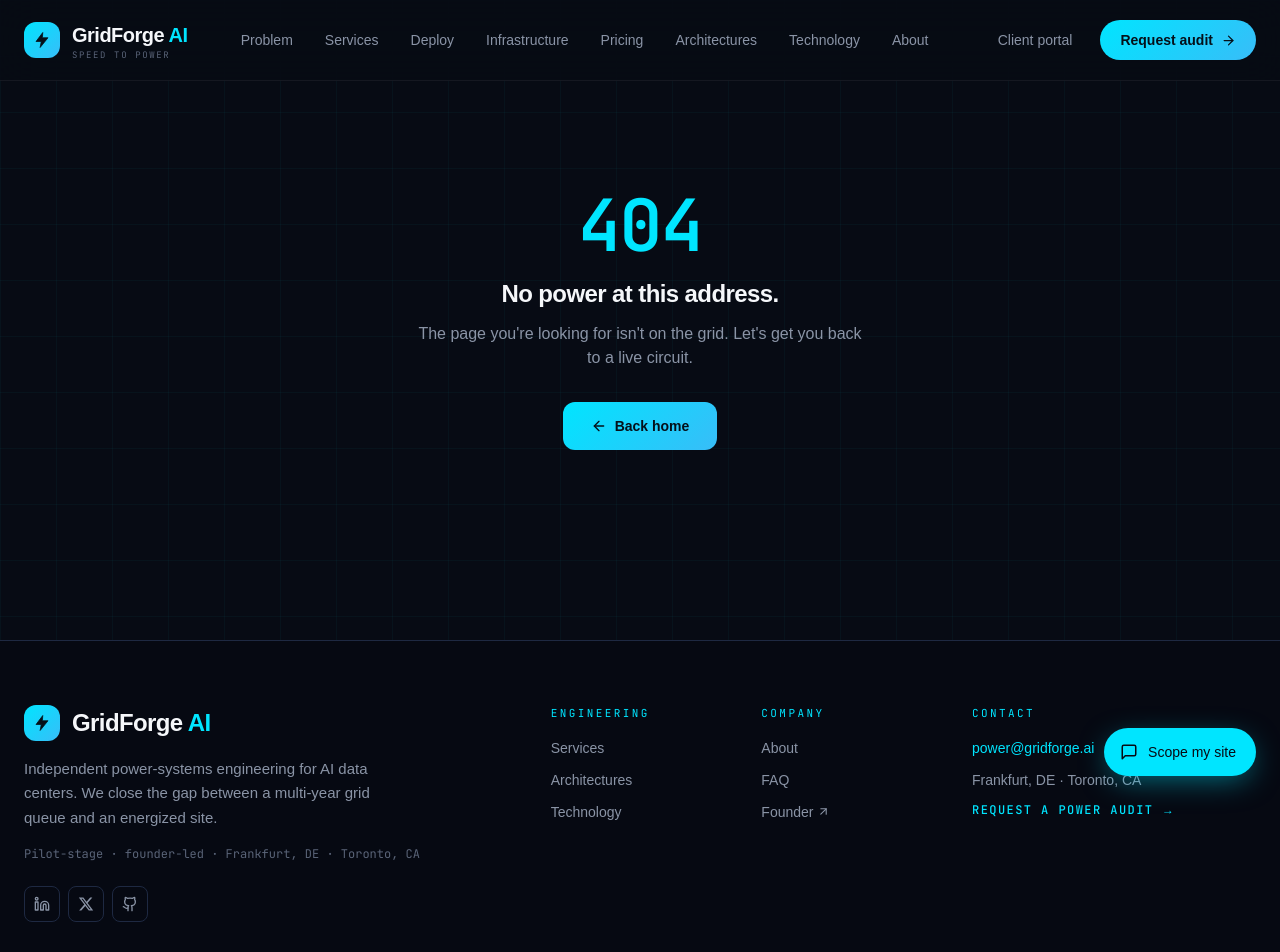
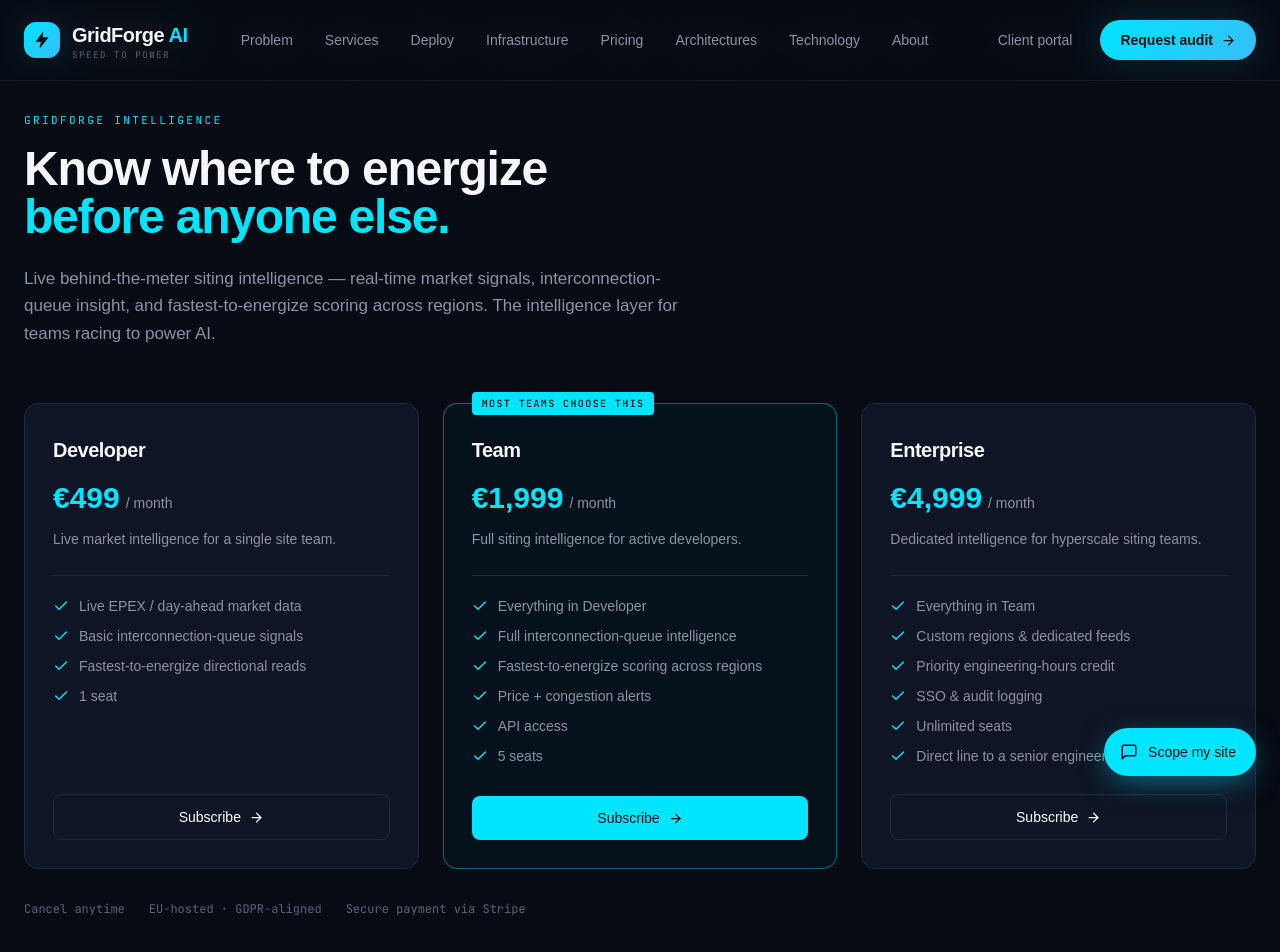
Before and after one commit to iceccarelli/GridForge-AI, a Next.js app: page /intelligence in a window 1280 px wide. Before the commit this address had no page. Shown: the top 952 px of the page. Built offline with nearby package versions, Linux system fonts and the light colour scheme; a web font is replaced by a local one.

Commit message:
feat(subscriptions): intelligence plans page + stripe recurring checkout

```diff
--- /dev/null
+++ b/app/api/subscribe/route.ts
@@ -0,0 +1,60 @@
+import { NextResponse } from "next/server";
+import Stripe from "stripe";
+import { PLANS } from "@/lib/subscriptions";
+
+export const runtime = "nodejs";
+
+// Creates a Stripe Checkout Session in subscription mode for a GridForge
+// Intelligence plan. Prices are created inline from lib/subscriptions (single
+// source of truth), so there's no separate Stripe dashboard product to drift.
+export async function POST(req: Request) {
+  const key = process.env.STRIPE_SECRET_KEY;
+  if (!key) {
+    return NextResponse.json({ ok: false, error: "Payments not configured" }, { status: 503 });
+  }
+  const stripe = new Stripe(key);
+
+  let body: { plan?: string; email?: string } = {};
+  try {
+    body = await req.json();
+  } catch {
+    return NextResponse.json({ ok: false, error: "Invalid payload" }, { status: 400 });
+  }
+
+  const plan = PLANS.find((p) => p.id === body.plan);
+  if (!plan) {
+    return NextResponse.json({ ok: false, error: "Unknown plan" }, { status: 400 });
+  }
+
+  const origin = req.headers.get("origin") || process.env.SITE_URL || "https://timetopower.ai";
+
+  try {
+    const session = await stripe.checkout.sessions.create({
+      mode: "subscription",
+      payment_method_types: ["card"],
+      line_items: [
+        {
+          price_data: {
+            currency: "eur",
+            recurring: { interval: "month" },
+            product_data: {
+              name: `GridForge Intelligence — ${plan.name}`,
+              description: plan.tagline,
+            },
+            unit_amount: plan.priceCents,
+          },
+          quantity: 1,
+        },
+      ],
+      customer_email: body.email,
+      metadata: { plan: plan.id, kind: "intelligence_subscription" },
+      success_url: `${origin}/account?sub=success&session_id={CHECKOUT_SESSION_ID}`,
+      cancel_url: `${origin}/intelligence?sub=cancelled`,
+    });
+
+    return NextResponse.json({ ok: true, url: session.url });
+  } catch (err) {
+    console.error("[GridForge] subscribe error:", err);
+    return NextResponse.json({ ok: false, error: "Could not start checkout" }, { status: 500 });
+  }
+}
--- /dev/null
+++ b/app/intelligence/page.tsx
@@ -0,0 +1,114 @@
+"use client";
+
+import { useState } from "react";
+import { Navbar } from "@/components/Navbar";
+import { Footer } from "@/components/Footer";
+import { PLANS, eurMonth } from "@/lib/subscriptions";
+import { Check, ArrowRight, Loader2 } from "lucide-react";
+
+export default function IntelligencePage() {
+  const [loading, setLoading] = useState<string | null>(null);
+
+  async function subscribe(planId: string) {
+    setLoading(planId);
+    try {
+      const res = await fetch("/api/subscribe", {
+        method: "POST",
+        headers: { "Content-Type": "application/json" },
+        body: JSON.stringify({ plan: planId }),
+      });
+      const data = await res.json();
+      if (data.ok && data.url) {
+        window.location.href = data.url;
+      } else {
+        alert(data.error || "Could not start checkout.");
+        setLoading(null);
+      }
+    } catch {
+      alert("Could not start checkout.");
+      setLoading(null);
+    }
+  }
+
+  return (
+    <>
+      <Navbar />
+      <main className="bg-ink min-h-screen pt-28 pb-24">
+        <div className="max-w-7xl mx-auto px-6">
+          <div className="max-w-2xl">
+            <div className="eyebrow text-power mb-4">GridForge Intelligence</div>
+            <h1 className="text-4xl md:text-5xl font-semibold tracking-tight leading-[1.1]">
+              Know where to energize
+              <br />
+              <span className="text-power">before anyone else.</span>
+            </h1>
+            <p className="text-mute text-[17px] leading-relaxed mt-6">
+              Live behind-the-meter siting intelligence — real-time market signals,
+              interconnection-queue insight, and fastest-to-energize scoring across regions.
+              The intelligence layer for teams racing to power AI.
+            </p>
+          </div>
+
+          <div className="grid grid-cols-1 lg:grid-cols-3 gap-6 mt-14">
+            {PLANS.map((plan) => (
+              <div
+                key={plan.id}
+                className={`relative rounded-[var(--radius)] border p-7 flex flex-col transition-all ${
+                  plan.highlighted
+                    ? "border-power/40 bg-power/[0.03]"
+                    : "border-line bg-panel hover:border-power/30"
+                }`}
+              >
+                {plan.highlighted && (
+                  <div className="absolute -top-3 left-7 data text-[10px] uppercase tracking-[0.14em] font-medium text-ink bg-power px-2.5 py-1 rounded">
+                    Most teams choose this
+                  </div>
+                )}
+                <h2 className="text-xl font-semibold tracking-tight mt-1">{plan.name}</h2>
+                <div className="mt-4 flex items-baseline gap-1.5">
+                  <span className="text-3xl font-semibold text-power">{eurMonth(plan.priceCents)}</span>
+                  <span className="text-mute text-sm">/ month</span>
+                </div>
+                <p className="text-mute text-[14px] leading-relaxed mt-3">{plan.tagline}</p>
+
+                <ul className="mt-6 pt-5 border-t border-line space-y-2.5 flex-1">
+                  {plan.features.map((f, i) => (
+                    <li key={i} className="flex gap-2.5 text-sm">
+                      <Check size={16} className="text-power shrink-0 mt-0.5" />
+                      <span className="text-mute">{f}</span>
+                    </li>
+                  ))}
+                </ul>
+
+                <button
+                  onClick={() => subscribe(plan.id)}
+                  disabled={loading !== null}
+                  className={`mt-7 w-full rounded-lg px-4 py-3 text-sm font-medium inline-flex items-center justify-center gap-2 transition-all disabled:opacity-50 ${
+                    plan.highlighted
+                      ? "bg-power text-ink hover:bg-power/90"
+                      : "border border-line text-white hover:border-power/50 hover:bg-white/5"
+                  }`}
+                >
+                  {loading === plan.id ? (
+                    <Loader2 size={15} className="animate-spin" />
+                  ) : (
+                    <>
+                      Subscribe <ArrowRight size={15} />
+                    </>
+                  )}
+                </button>
+              </div>
+            ))}
+          </div>
+
+          <div className="mt-8 flex flex-wrap items-center gap-x-6 gap-y-2 data text-xs text-faint">
+            <span>Cancel anytime</span>
+            <span>EU-hosted · GDPR-aligned</span>
+            <span>Secure payment via Stripe</span>
+          </div>
+        </div>
+      </main>
+      <Footer />
+    </>
+  );
+}
--- /dev/null
+++ b/lib/subscriptions.ts
@@ -0,0 +1,60 @@
+export interface Plan {
+  id: "developer" | "team" | "enterprise";
+  name: string;
+  priceCents: number;
+  cadence: "month";
+  tagline: string;
+  features: string[];
+  highlighted?: boolean;
+}
+
+export const PLANS: Plan[] = [
+  {
+    id: "developer",
+    name: "Developer",
+    priceCents: 49900,
+    cadence: "month",
+    tagline: "Live market intelligence for a single site team.",
+    features: [
+      "Live EPEX / day-ahead market data",
+      "Basic interconnection-queue signals",
+      "Fastest-to-energize directional reads",
+      "1 seat",
+    ],
+  },
+  {
+    id: "team",
+    name: "Team",
+    priceCents: 199900,
+    cadence: "month",
+    tagline: "Full siting intelligence for active developers.",
+    features: [
+      "Everything in Developer",
+      "Full interconnection-queue intelligence",
+      "Fastest-to-energize scoring across regions",
+      "Price + congestion alerts",
+      "API access",
+      "5 seats",
+    ],
+    highlighted: true,
+  },
+  {
+    id: "enterprise",
+    name: "Enterprise",
+    priceCents: 499900,
+    cadence: "month",
+    tagline: "Dedicated intelligence for hyperscale siting teams.",
+    features: [
+      "Everything in Team",
+      "Custom regions & dedicated feeds",
+      "Priority engineering-hours credit",
+      "SSO & audit logging",
+      "Unlimited seats",
+      "Direct line to a senior engineer",
+    ],
+  },
+];
+
+export function eurMonth(cents: number): string {
+  return new Intl.NumberFormat("en-IE", { style: "currency", currency: "EUR", maximumFractionDigits: 0 }).format(cents / 100);
+}
```
